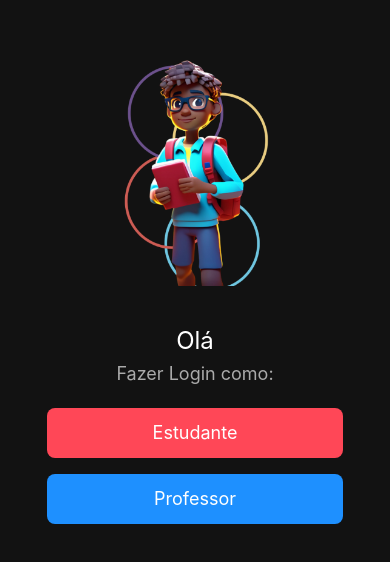
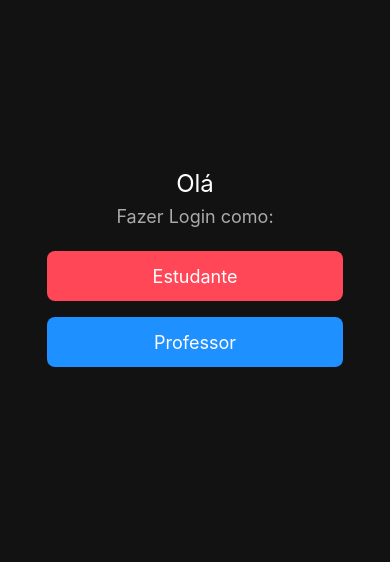
Before and after one commit to RaphaCardoso/Project_ReactNative-College, a React Native app in the folder Project_React-College/: screen /Entry in a window 390 px wide. Shown: the part 146-708 px from the top of the page. Built offline with nearby package versions, Linux system fonts and the light colour scheme.

Commit message:
remove bugs

```diff
--- a/Project_React-College/src/screens/EntryScreen.js
+++ b/Project_React-College/src/screens/EntryScreen.js
@@ -21,7 +21,7 @@ const EntryScreen = ({ navigation }) => {
   return (
     <View style={styles.container}>
       {/* Imagem da tela inicial */}
-      <Image source={imgTela} style={styles.image} />
+      {/* <Image source={imgTela} style={styles.image} /> */}
 
       <Text style={styles.greetingText}>Olá</Text>
       <Text style={styles.descriptionText}>Fazer Login como:</Text>
```
